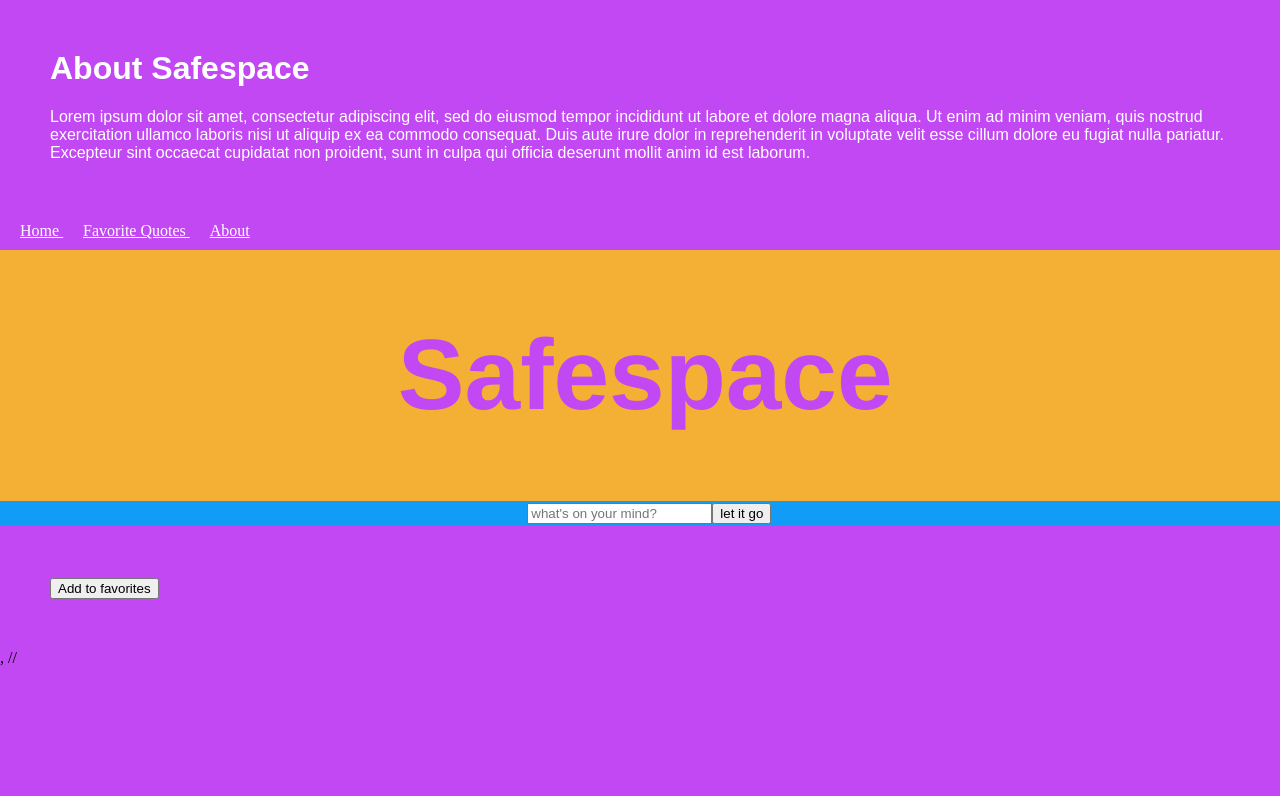
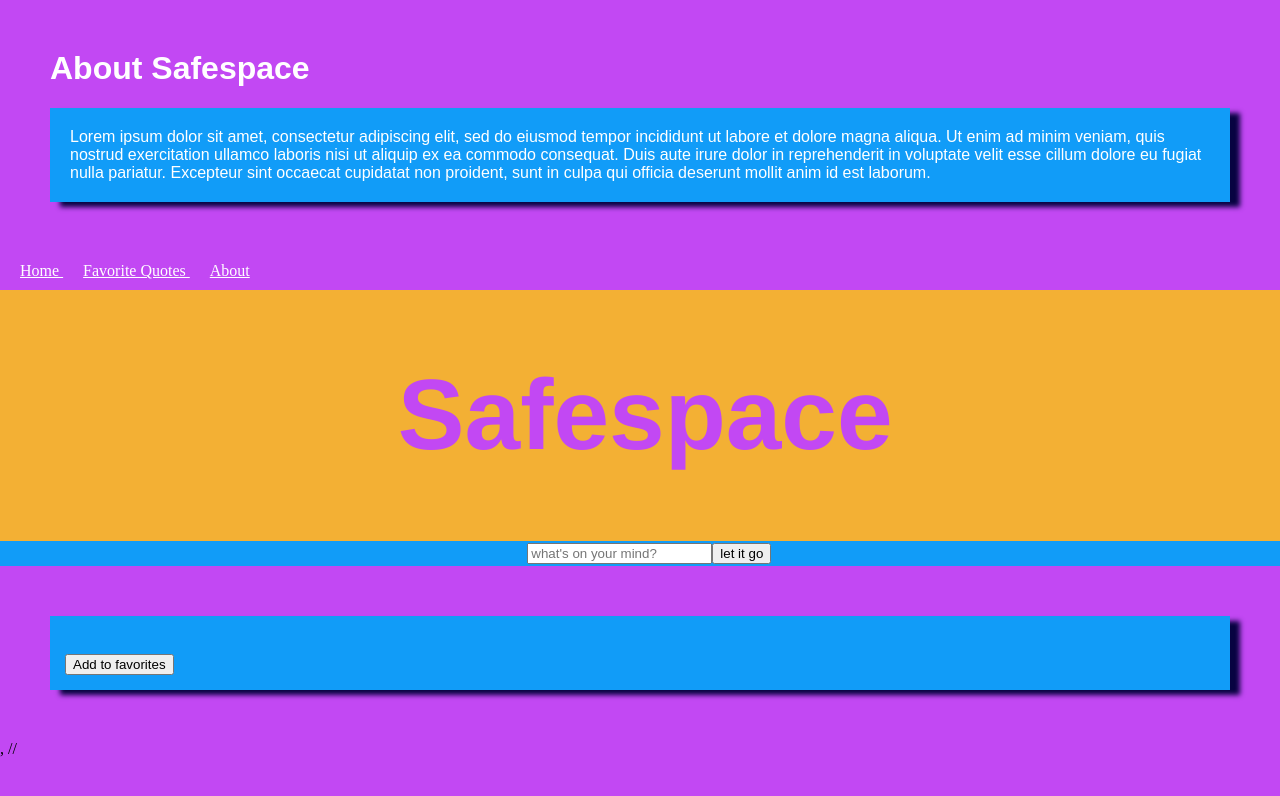
Before and after one commit to ashleylynne/solo-practice, a React (Create React App) app in the folder safespace/: page /about in a window 1280 px wide. Shown: the top 796 px of the page. Built offline with nearby package versions, Linux system fonts and the light colour scheme; no server answers.

Commit message:
updated styling in safespace

```diff
--- a/safespace/src/App.css
+++ b/safespace/src/App.css
@@ -51,6 +51,10 @@ html, body{
     color: #fff;
     margin: 50px;
     font-size: large;
+    background-color: rgb(17, 156, 248);
+    padding: 15px;
+    /* box-shadow: 10px 5px 5px rgb(243, 176, 52); */
+    box-shadow: 10px 5px 5px rgb(7, 3, 65);
 }
 
 .nav-container{
@@ -80,11 +84,19 @@ html, body{
     color: #fff;
     font-family: Arial, Helvetica, sans-serif;
     margin: 50px;
+
+}
+
+.about-text{
+    background-color: rgb(17, 156, 248);
+    box-shadow: 10px 5px 5px rgb(7, 3, 65);
+    padding: 20px;
 }
 
 .favs-header{
     font-family: -apple-system, BlinkMacSystemFont, 'Segoe UI', Roboto, Oxygen, Ubuntu, Cantarell, 'Open Sans', 'Helvetica Neue', sans-serif;
     color: #fff;
     margin-left: 50px;
+    margin-top: 50px;
 
 }
```
